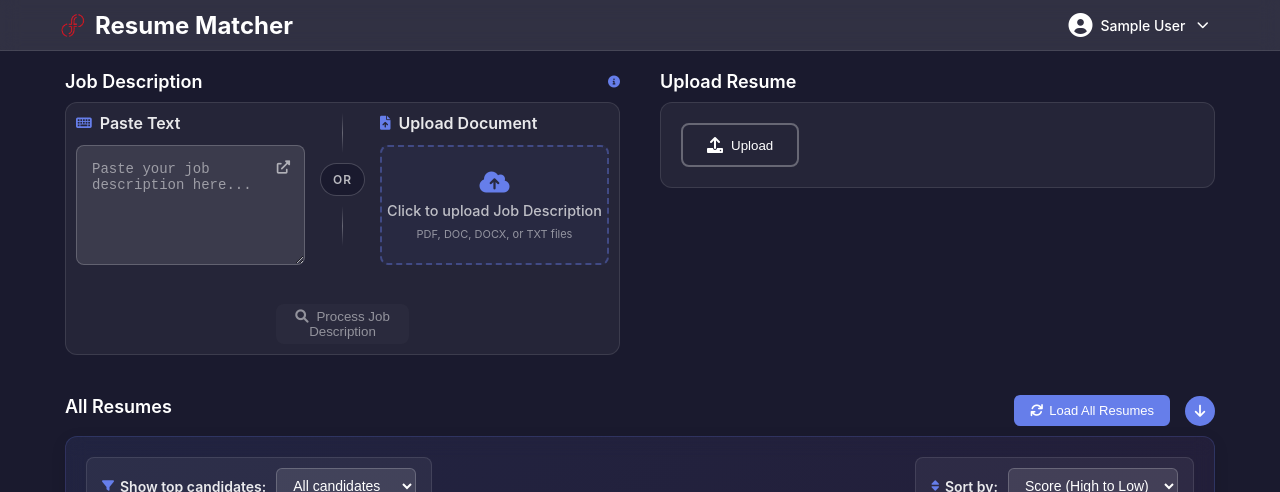
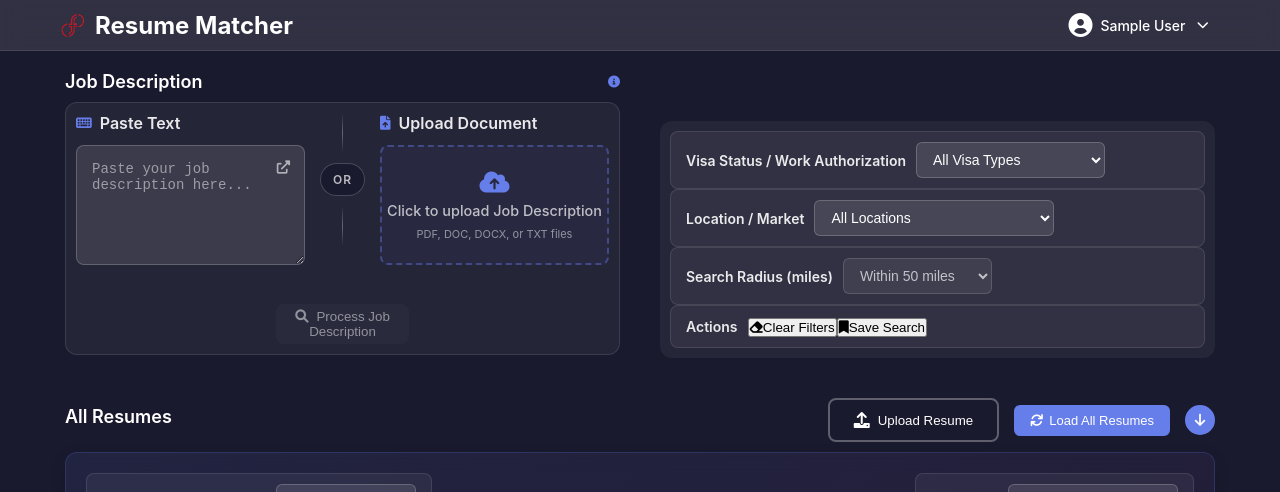
Before and after one commit to quantumdataleapai-dot/resume-fe, a React (Create React App) app: page /dashboard in a window 1280 px wide. Shown: the top 492 px of the page. Built offline with nearby package versions, Linux system fonts and the light colour scheme; no server answers; sample sign-in values are in the browser's storage.

Commit message:
Added VISA, location filters

```diff
--- a/src/pages/Dashboard.js
+++ b/src/pages/Dashboard.js
@@ -23,6 +23,13 @@ const Dashboard = () => {
   const [itemsPerPage, setItemsPerPage] = useState(10);
   const fileInputRef = useRef(null);
   const jobFileInputRef = useRef(null);
+  const [experienceLevel, setExperienceLevel] = useState("all");
+  const [techStack, setTechStack] = useState("all");
+  const [securityClearance, setSecurityClearance] = useState("all");
+  const [remoteWork, setRemoteWork] = useState("all");
+  const [visaStatus, setVisaStatus] = useState("all");
+  const [location, setLocation] = useState("all");
+  const [locationRadius, setLocationRadius] = useState("50");
 
   // Load resumes on component mount
   useEffect(() => {
@@ -575,17 +582,119 @@ const Dashboard = () => {
             </div>
           </section>
 
-          {/* Upload Section */}
-          <section className="upload-section">
-            <div className="section-header">
-              <h2>Upload Resume</h2>
-            </div>
+          <section>
+            <div className="filter-row">
+              <div className="filter-group">
+                <label>Visa Status / Work Authorization</label>
+                <select
+                  className="filter-select"
+                  value={visaStatus}
+                  onChange={(e) => setVisaStatus(e.target.value)}
+                >
+                  <option value="all">All Visa Types</option>
+                  <option value="us-citizen">US Citizen</option>
+                  <option value="green-card">Green Card Holder</option>
+                  <option value="h1b">H1B Visa</option>
+                  <option value="h4-ead">H4 EAD</option>
+                  <option value="l1">L1 Visa</option>
+                  <option value="tn">TN Visa (NAFTA)</option>
+                  <option value="opt">F1 OPT</option>
+                  <option value="cpt">F1 CPT</option>
+                  <option value="e3">E3 Visa (Australian)</option>
+                  <option value="o1">O1 Visa</option>
+                  <option value="gc-process">Green Card in Process</option>
+                  <option value="need-sponsorship">Requires Sponsorship</option>
+                </select>
+              </div>
 
-            <div className="upload-container">
-              <button className="choose-files-btn" onClick={chooseFiles}>
-                <i className="fas fa-upload"></i>
-                Upload
-              </button>
+              <div className="filter-group">
+                <label>Location / Market</label>
+                <select
+                  className="filter-select"
+                  value={location}
+                  onChange={(e) => setLocation(e.target.value)}
+                >
+                  <option value="all">All Locations</option>
+                  <option value="nationwide">Nationwide Remote</option>
+                  <optgroup label="Major Tech Hubs">
+                    <option value="san-francisco-bay">
+                      San Francisco Bay Area, CA
+                    </option>
+                    <option value="seattle">Seattle, WA</option>
+                    <option value="austin">Austin, TX</option>
+                    <option value="denver">Denver, CO</option>
+                    <option value="atlanta">Atlanta, GA</option>
+                    <option value="raleigh-durham">Raleigh-Durham, NC</option>
+                  </optgroup>
+                  <optgroup label="East Coast">
+                    <option value="new-york">New York Metro, NY/NJ</option>
+                    <option value="boston">Boston, MA</option>
+                    <option value="washington-dc">Washington DC Metro</option>
+                    <option value="philadelphia">Philadelphia, PA</option>
+                    <option value="miami">Miami, FL</option>
+                  </optgroup>
+                  <optgroup label="Midwest">
+                    <option value="chicago">Chicago, IL</option>
+                    <option value="detroit">Detroit, MI</option>
+                    <option value="minneapolis">Minneapolis, MN</option>
+                    <option value="columbus">Columbus, OH</option>
+                  </optgroup>
+                  <optgroup label="West Coast">
+                    <option value="los-angeles">Los Angeles, CA</option>
+                    <option value="san-diego">San Diego, CA</option>
+                    <option value="portland">Portland, OR</option>
+                    <option value="phoenix">Phoenix, AZ</option>
+                  </optgroup>
+                  <optgroup label="South">
+                    <option value="dallas">Dallas-Fort Worth, TX</option>
+                    <option value="houston">Houston, TX</option>
+                    <option value="nashville">Nashville, TN</option>
+                    <option value="charlotte">Charlotte, NC</option>
+                  </optgroup>
+                </select>
+              </div>
+
+              <div className="filter-group">
+                <label>Search Radius (miles)</label>
+                <select
+                  className="filter-select"
+                  value={locationRadius}
+                  onChange={(e) => setLocationRadius(e.target.value)}
+                  disabled={location === "all" || location === "nationwide"}
+                >
+                  <option value="10">Within 10 miles</option>
+                  <option value="25">Within 25 miles</option>
+                  <option value="50">Within 50 miles</option>
+                  <option value="100">Within 100 miles</option>
+                  <option value="200">Within 200 miles</option>
+                  <option value="any">Any distance</option>
+                </select>
+              </div>
+
+              <div className="filter-group">
+                <label>Actions</label>
+                <div className="filter-actions">
+                  <button
+                    className="filter-action-btn clear"
+                    onClick={() => {
+                      setExperienceLevel("all");
+                      setTechStack("all");
+                      setSecurityClearance("all");
+                      setRemoteWork("all");
+                      setVisaStatus("all");
+                      setLocation("all");
+                      setLocationRadius("50");
+                    }}
+                  >
+                    <i className="fas fa-eraser"></i>
+                    Clear Filters
+                  </button>
+                  <button className="filter-action-btn save">
+                    <i className="fas fa-bookmark"></i>
+                    Save Search
+                  </button>
+                </div>
+              </div>
             </div>
           </section>
 
@@ -633,6 +742,15 @@ const Dashboard = () => {
                         })`}
                   </button>
                 )}
+                {/* Upload Resume button beside Download button */}
+                <button
+                  className="choose-files-btn"
+                  onClick={chooseFiles}
+                  style={{ marginLeft: "10px" }}
+                >
+                  <i className="fas fa-upload"></i>
+                  Upload Resume
+                </button>
                 {showMatched && (
                   <button className="reset-btn" onClick={resetToAllResumes}>
                     <i className="fas fa-list"></i>
--- a/src/styles/Dashboard.css
+++ b/src/styles/Dashboard.css
@@ -2317,3 +2317,10 @@
     transform: translateX(2px);
   }
 }
+
+.filter-row {
+  background: rgba(255, 255, 255, 0.05);
+  border-radius: 12px;
+  padding: 10px;
+  margin-top: 50px;
+}
```
